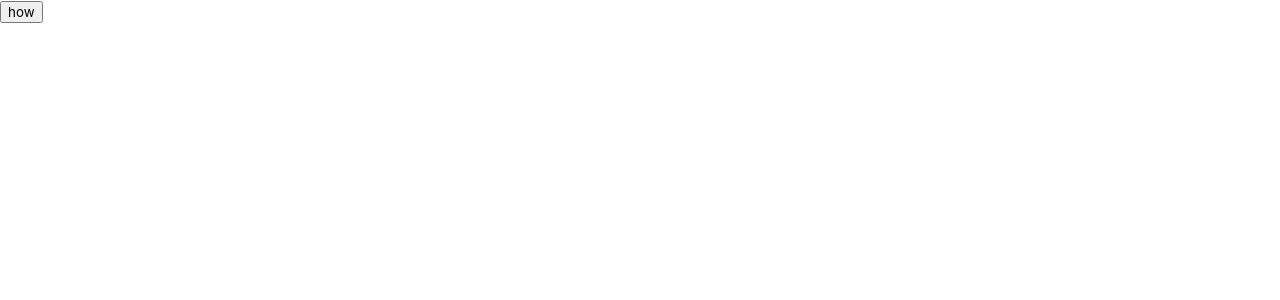
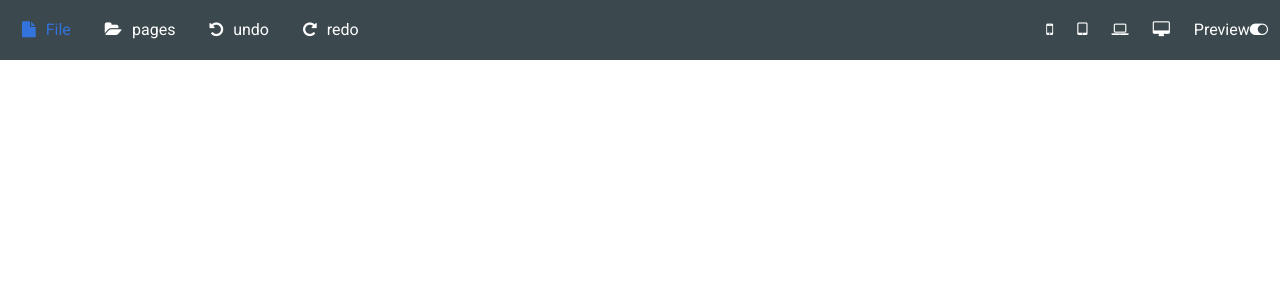
Before and after one commit to phantomzidane/editor, an Angular app: page / in a window 1280 px wide. Shown: the top 300 px of the page. Built offline with nearby package versions, Linux system fonts and the light colour scheme.

Commit message:
worked on the toolbar

```diff
--- a/src/app/app.component.html
+++ b/src/app/app.component.html
@@ -1 +1 @@
-<button mat-raised-button color="primary">how</button>
+<app-toolbar></app-toolbar>
--- a/src/app/toolbar/toolbar.component.css
+++ b/src/app/toolbar/toolbar.component.css
@@ -0,0 +1,10 @@
+.toolbar{
+    background-color: 	#3B484D;
+}
+.navbar-item{
+    color: white;
+}
+.spanback{
+
+    padding: 10px 10px;
+}
--- a/src/app/toolbar/toolbar.component.html
+++ b/src/app/toolbar/toolbar.component.html
@@ -1 +1,17 @@
-<p>toolbar works!</p>
+<div class="navbar toolbar">
+    <div class="navbar-brand">
+        <a href="#" class="navbar-item"> <span class="spanback"><i class="fa fa-file" aria-hidden="true"> </i> </span> File</a>
+        <a href="#" class="navbar-item"><span class="spanback"><i class="fa fa-folder-open" aria-hidden="true"> </i> </span>pages</a>
+        <a href="#" class="navbar-item"><span class="spanback"><i class="fa fa-undo" aria-hidden="true"> </i> </span>undo</a>
+        <a href="#" class="navbar-item"><span class="spanback"><i class="fa fa-repeat" aria-hidden="true"> </i> </span>redo</a>
+    </div>
+    <div class="navbar-menu">
+        <div class="navbar-end">
+            <a href="#" class="navbar-item"> <span><i class="fa fa-mobile" aria-hidden="true"></i></span> </a>
+            <a href="#" class="navbar-item"> <span ><i class="fa fa-tablet" aria-hidden="true"></i></span> </a>
+            <a href="#" class="navbar-item"> <span ><i class="fa fa-laptop" aria-hidden="true"></i></span> </a>
+            <a href="#" class="navbar-item"> <span ><i class="fa fa-desktop" aria-hidden="true"></i></span> </a>
+            <a href="#" class="navbar-item">Preview <span> <i class="fa fa-toggle-on" aria-hidden="true"></i></span> </a>
+        </div>
+    </div>
+</div>
--- a/src/index.html
+++ b/src/index.html
@@ -9,6 +9,7 @@
   <link href="https://fonts.googleapis.com/css?family=Roboto:300,400,500&display=swap" rel="stylesheet">
   <link href="https://fonts.googleapis.com/icon?family=Material+Icons" rel="stylesheet">
   <link rel="stylesheet" href="https://cdnjs.cloudflare.com/ajax/libs/bulma/0.7.5/css/bulma.min.css">
+  <link rel="stylesheet" href="https://stackpath.bootstrapcdn.com/font-awesome/4.7.0/css/font-awesome.min.css">
 </head>
 <body>
   <app-root></app-root>
```
